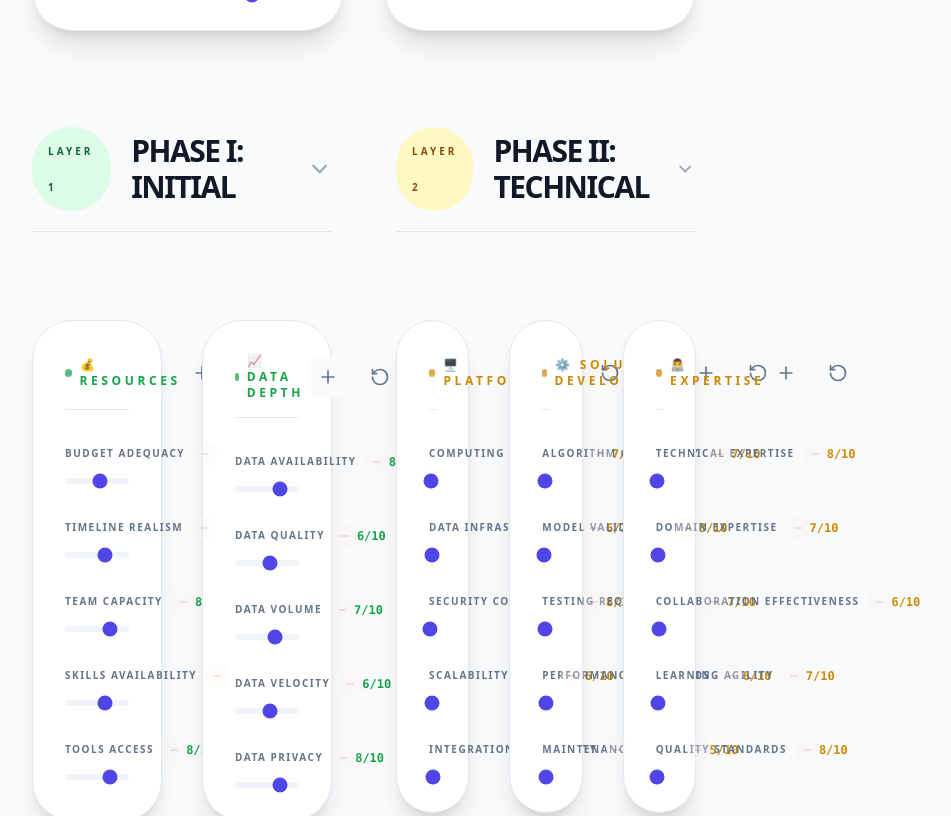
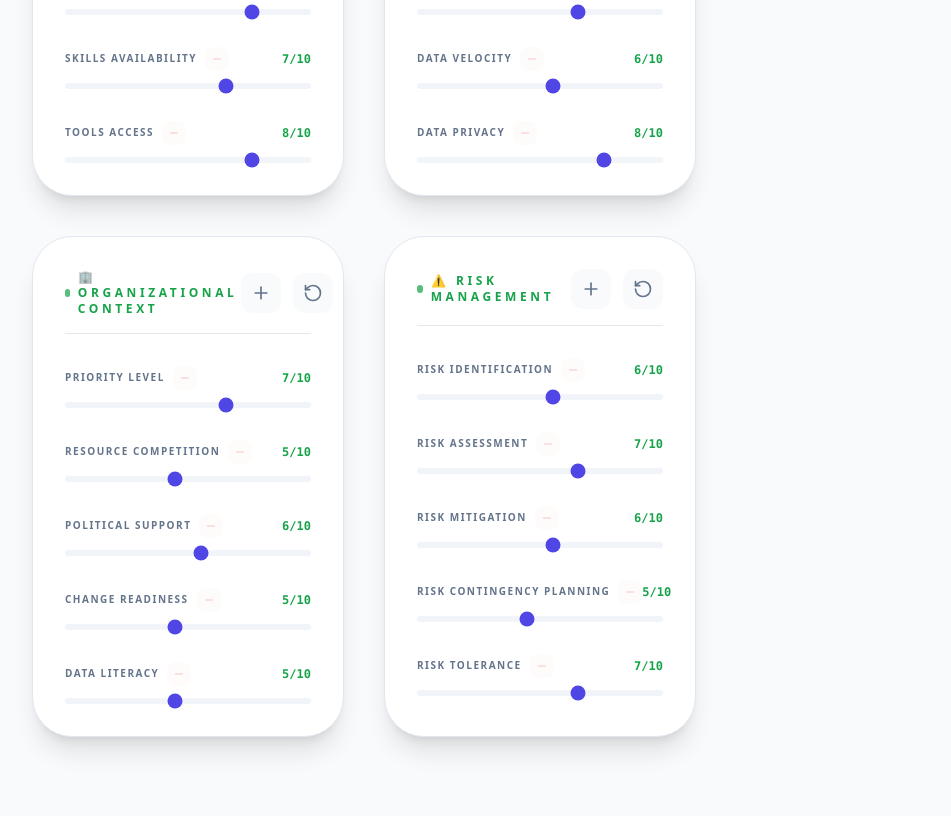
Before and after one commit to david-maundu/Data-Analytics-Neural-Framework, a React (Vite) app: page / in a window 1280 px wide. Shown: the part 3640-4456 px from the top of the page, without its empty margins (16-967 px from the left). Built offline with nearby package versions, Linux system fonts and the light colour scheme.

Commit message:
Update AnalyticsNeuralFramework.tsx

```diff
--- a/components/AnalyticsNeuralFramework.tsx
+++ b/components/AnalyticsNeuralFramework.tsx
@@ -399,13 +399,12 @@
                   <section>
                     <SectionHeader id="problemFraming" title="Initial Potential: Problem Framing" badgeText="Potential Vector" badgeColor="indigo" />
                     {!collapsedSections['problemFraming'] && (
-                      <div className="grid grid-cols-1 lg:grid-cols-2 gap-10 items-stretch">
+                      <div className="grid grid-cols-1 md:grid-cols-2 xl:grid-cols-3 gap-10 items-stretch">
                         <SliderGroup title="🎯 Definition" values={getValuesForGroup(appState.problemFramingKeys.definition, appState.problemFraming)} onValueChange={(key, value) => setAppState(p => ({...p, problemFraming: {...p.problemFraming, [key]: value}}))} color="blue" category="problemFraming" subcategory={null} onAddCustomFactor={() => handleOpenModal('problemFraming', 'definition', null)} onRemoveFactor={(name) => removeFactor('problemFraming', name, 'definition')} onResetGroup={() => handleResetGroup('problemFraming', 'definition')} />
                         <SliderGroup title="👥 Stakeholders" values={getValuesForGroup(appState.problemFramingKeys.stakeholder, appState.problemFraming)} onValueChange={(key, value) => setAppState(p => ({...p, problemFraming: {...p.problemFraming, [key]: value}}))} color="indigo" category="problemFraming" subcategory={null} onAddCustomFactor={() => handleOpenModal('problemFraming', 'stakeholder', null)} onRemoveFactor={(name) => removeFactor('problemFraming', name, 'stakeholder')} onResetGroup={() => handleResetGroup('problemFraming', 'stakeholder')} />
                         <SliderGroup title="💼 Business" values={getValuesForGroup(appState.problemFramingKeys.business, appState.problemFraming)} onValueChange={(key, value) => setAppState(p => ({...p, problemFraming: {...p.problemFraming, [key]: value}}))} color="green" category="problemFraming" subcategory={null} onAddCustomFactor={() => handleOpenModal('problemFraming', 'business', null)} onRemoveFactor={(name) => removeFactor('problemFraming', name, 'business')} onResetGroup={() => handleResetGroup('problemFraming', 'business')} />
                         <SliderGroup title="📊 Data & Analytics Readiness" values={getValuesForGroup(appState.problemFramingKeys.readiness, appState.problemFraming)} onValueChange={(key, value) => setAppState(p => ({...p, problemFraming: {...p.problemFraming, [key]: value}}))} color="purple" category="problemFraming" subcategory={null} onAddCustomFactor={() => handleOpenModal('problemFraming', 'readiness', null)} onRemoveFactor={(name) => removeFactor('problemFraming', name, 'readiness')} onResetGroup={() => handleResetGroup('problemFraming', 'readiness')} />
                         <SliderGroup title="🎖️ Success Criteria" values={getValuesForGroup(appState.problemFramingKeys.success, appState.problemFraming)} onValueChange={(key, value) => setAppState(p => ({...p, problemFraming: {...p.problemFraming, [key]: value}}))} color="pink" category="problemFraming" subcategory={null} onAddCustomFactor={() => handleOpenModal('problemFraming', 'success', null)} onRemoveFactor={(name) => removeFactor('problemFraming', name, 'success')} onResetGroup={() => handleResetGroup('problemFraming', 'success')} />
-
 
                         <div className="bg-white dark:bg-slate-900 p-10 rounded-[2.5rem] shadow-xl border border-slate-200 dark:border-slate-800 flex flex-col justify-between h-full">
                           <div>
@@ -427,8 +426,7 @@
                     )}
                   </section>
 
-                  <div className="grid grid-cols-1 lg:grid-cols-2 gap-16">
-                      <section className="space-y-12">
+                  <section>
                     <SectionHeader id="layer1" title="Phase I: Initial" badgeText="Layer 1" badgeColor="green" />
                     {!collapsedSections['layer1'] && (
                       <div className="grid grid-cols-1 md:grid-cols-2 gap-10">
@@ -439,7 +437,8 @@
                       </div>
                     )}
                   </section>
-                      <section className="space-y-12">
+
+                  <section>
                     <SectionHeader id="layer2" title="Phase II: Technical" badgeText="Layer 2" badgeColor="yellow" />
                     {!collapsedSections['layer2'] && (
                       <div className="grid grid-cols-1 md:grid-cols-2 xl:grid-cols-3 gap-10">
@@ -449,29 +448,27 @@
                       </div>
                     )}
                   </section>
-                  </div>
 
-                  <div className="grid grid-cols-1 lg:grid-cols-2 gap-16">
-                      <section className="space-y-12">
+                  <section>
                     <SectionHeader id="layer3" title="Phase III: Operational" badgeText="Layer 3" badgeColor="red" />
                     {!collapsedSections['layer3'] && (
-                          <div className="space-y-10">
+                      <div className="grid grid-cols-1 md:grid-cols-2 xl:grid-cols-3 gap-10">
                           <SliderGroup title="🚀 Adoption" values={getValuesForGroup(appState.realityWeightsKeys.layer3.readiness, appState.realityWeights.layer3)} onValueChange={(key, value) => setAppState(p => ({...p, realityWeights: {...p.realityWeights, layer3: {...p.realityWeights.layer3, [key]: value}}}))} color="red" category="layer3Weights" subcategory="layer3" onAddCustomFactor={() => handleOpenModal('layer3Weights', 'readiness', 'layer3')} onRemoveFactor={(name) => removeFactor('layer3Weights', name, 'readiness', 'layer3')} onResetGroup={() => handleResetGroup('layer3Weights', 'readiness', 'layer3')} />
                           <SliderGroup title="🔗 Business Integration" values={getValuesForGroup(appState.realityWeightsKeys.layer3.integration, appState.realityWeights.layer3)} onValueChange={(key, value) => setAppState(p => ({...p, realityWeights: {...p.realityWeights, layer3: {...p.realityWeights.layer3, [key]: value}}}))} color="red" category="layer3Weights" subcategory="layer3" onAddCustomFactor={() => handleOpenModal('layer3Weights', 'integration', 'layer3')} onRemoveFactor={(name) => removeFactor('layer3Weights', name, 'integration', 'layer3')} onResetGroup={() => handleResetGroup('layer3Weights', 'integration', 'layer3')} />
                           <SliderGroup title="💎 Impact" values={getValuesForGroup(appState.realityWeightsKeys.layer3.value, appState.realityWeights.layer3)} onValueChange={(key, value) => setAppState(p => ({...p, realityWeights: {...p.realityWeights, layer3: {...p.realityWeights.layer3, [key]: value}}}))} color="red" category="layer3Weights" subcategory="layer3" onAddCustomFactor={() => handleOpenModal('layer3Weights', 'value', 'layer3')} onRemoveFactor={(name) => removeFactor('layer3Weights', name, 'value', 'layer3')} onResetGroup={() => handleResetGroup('layer3Weights', 'value', 'layer3')} />
                       </div>
                     )}
                   </section>
-                      <section className="space-y-12">
+
+                  <section>
                     <SectionHeader id="bias" title="Contextual Bias" badgeText="Bias Layer" badgeColor="purple" />
                     {!collapsedSections['bias'] && (
-                          <div className="space-y-10">
+                      <div className="grid grid-cols-1 md:grid-cols-2 gap-10">
                         <SliderGroup title="🏛️ Internal" values={getValuesForGroup(appState.biasTermKeys.org, appState.biasTerms)} onValueChange={(key, value) => setAppState(p => ({...p, biasTerms: {...p.biasTerms, [key]: value}}))} color="purple" category="biasTerms" subcategory={null} onAddCustomFactor={() => handleOpenModal('biasTerms', 'org', null)} onRemoveFactor={(name) => removeFactor('biasTerms', name, 'org')} onResetGroup={() => handleResetGroup('biasTerms', 'org')} />
                         <SliderGroup title="🌍 Strategic" values={getValuesForGroup(appState.biasTermKeys.external, appState.biasTerms)} onValueChange={(key, value) => setAppState(p => ({...p, biasTerms: {...p.biasTerms, [key]: value}}))} color="purple" category="biasTerms" subcategory={null} onAddCustomFactor={() => handleOpenModal('biasTerms', 'external', null)} onRemoveFactor={(name) => removeFactor('biasTerms', name, 'external')} onResetGroup={() => handleResetGroup('biasTerms', 'external')} />
                       </div>
                     )}
                   </section>
-                  </div>
               </div>
               <div className="h-32"></div>
           </div>
```
Lines whose indentation alone changed are shown as unchanged.
